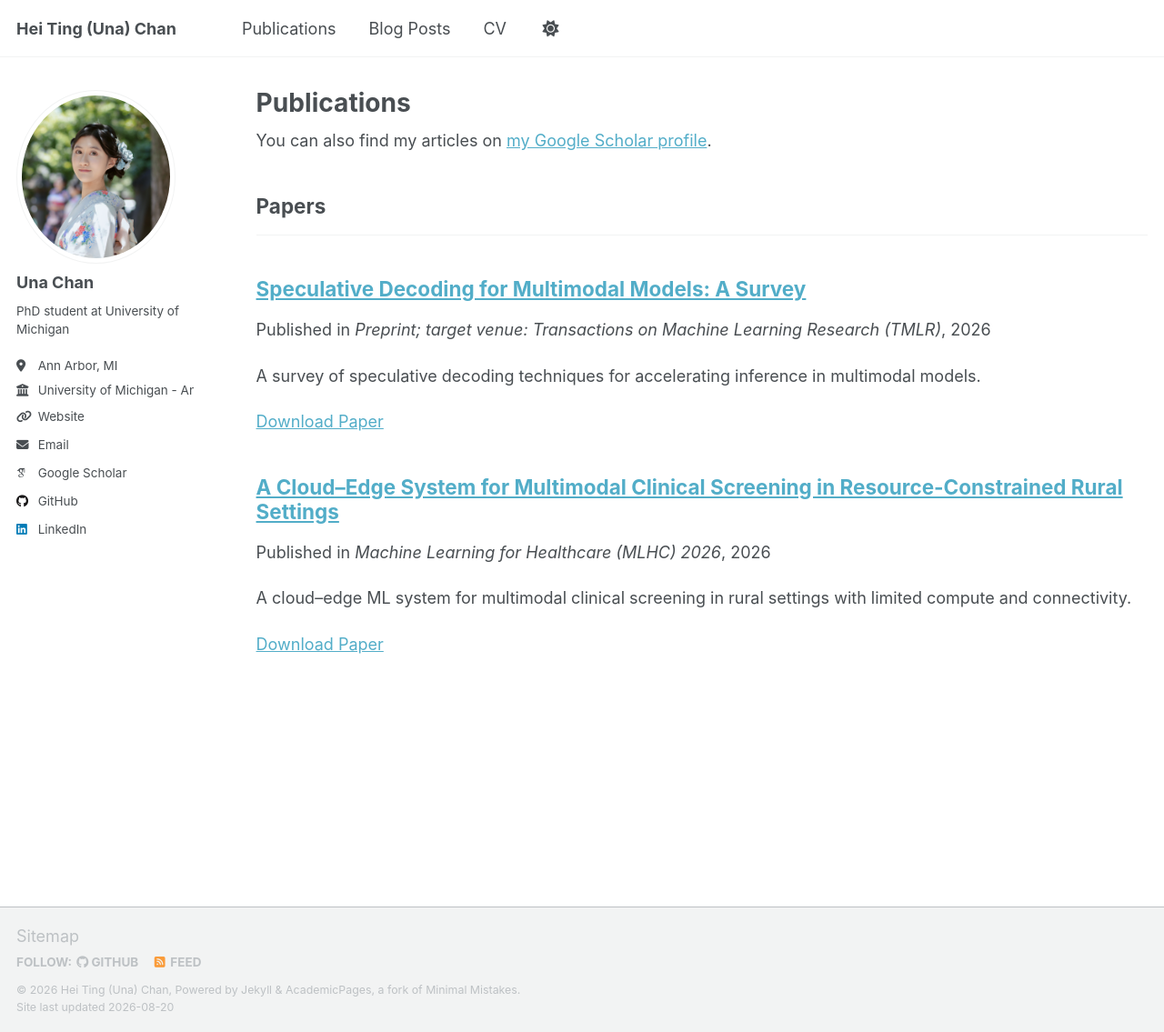
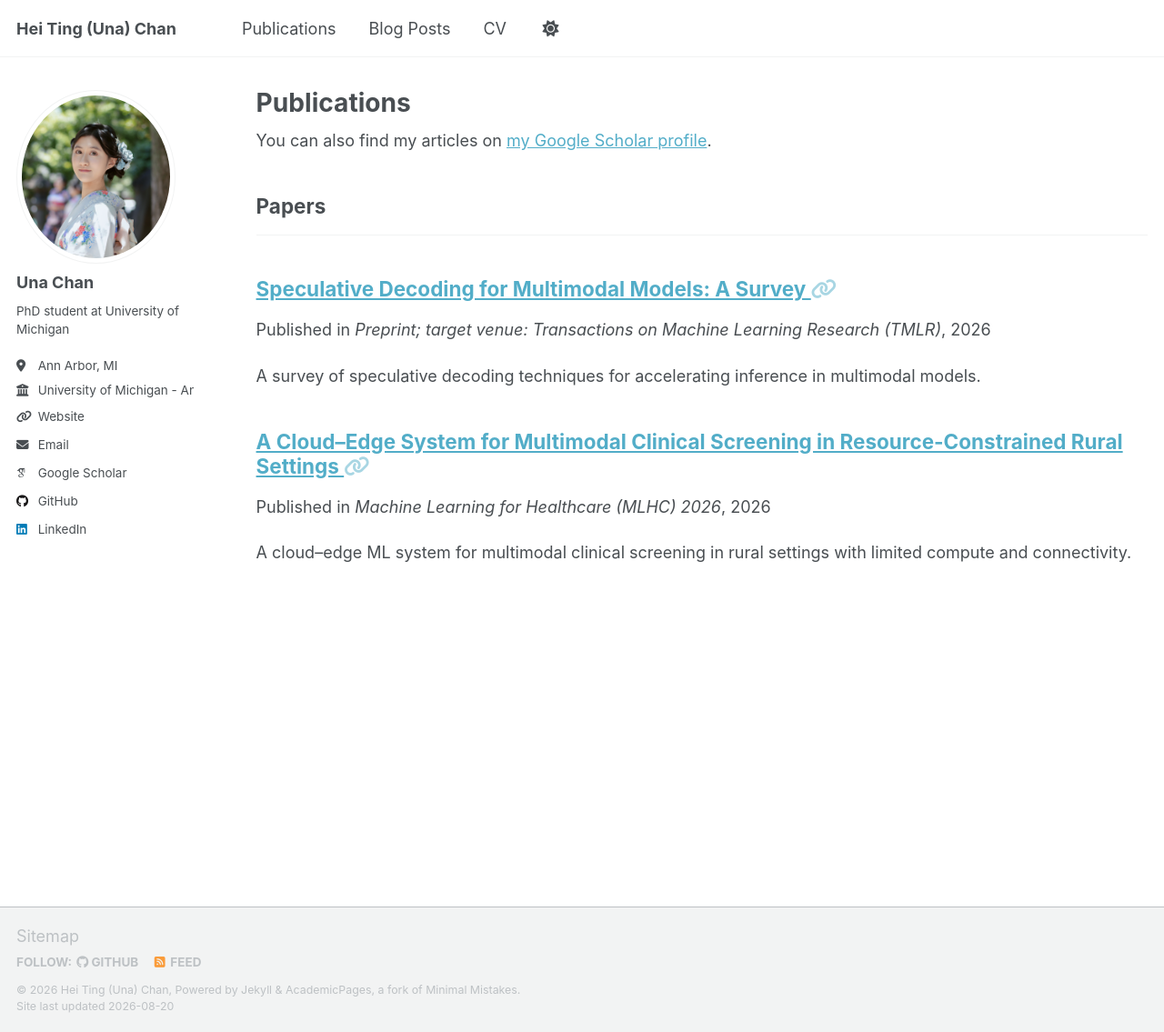
Before and after one commit to unachanht/unachanht.github.io, a Jekyll site: the page built from _pages/publications.html, in a window 1280 px wide and 1135 px high. Shown: the whole window at 91% size. Built offline with Jekyll 4.4.1, drawn with Linux system fonts in a browser that asks for light colours; some web fonts are replaced; a script that is not in the unit is left out.

Commit message:
Link publication titles directly to the paper; drop "Download Paper"
In archive listings the title now links to post.link or post.paperurl
(with the permalink icon still pointing at the publication page), and
the separate "Download Paper" link is removed.

Co-Authored-By: Claude Opus 5 <noreply@anthropic.com>
Claude-Session: https://claude.ai/code/session_01NsS9kNsrnScwbAdoc7BxBg

```diff
--- a/_includes/archive-single.html
+++ b/_includes/archive-single.html
@@ -26,9 +26,10 @@
       </div>
     {% endif %}
 
+    {% assign title_link = post.link | default: post.paperurl %}
     <h2 class="archive__item-title" itemprop="headline">
-      {% if post.link %}
-        <a href="{{ post.link }}">{{ title }}</a> <a href="{{ base_path }}{{ post.url }}" rel="permalink"><i class="fa fa-link" aria-hidden="true" title="permalink"></i><span class="sr-only">Permalink</span></a>
+      {% if title_link %}
+        <a href="{{ title_link }}">{{ title }}</a> <a href="{{ base_path }}{{ post.url }}" rel="permalink"><i class="fa fa-link" aria-hidden="true" title="permalink"></i><span class="sr-only">Permalink</span></a>
       {% else %}
         <a href="{{ base_path }}{{ post.url }}" rel="permalink">{{ title }}</a>
       {% endif %}
@@ -53,13 +54,13 @@
     {% endif %}
 
     {% if post.citation and post.paperurl and post.slidesurl and post.bibtexurl %}
-      <p>Recommended citation: {{ post.citation }}<br /><a href="{{ post.paperurl }}">Download Paper</a> | <a href="{{ post.slidesurl }}">Download Slides</a> | <a href="{{ post.bibtexurl }}">Download Bibtex</a></p>
+      <p>Recommended citation: {{ post.citation }}<br /><a href="{{ post.slidesurl }}">Download Slides</a> | <a href="{{ post.bibtexurl }}">Download Bibtex</a></p>
     {% elsif post.citation and post.paperurl and post.slidesurl %}
-      <p>Recommended citation: {{ post.citation }}<br /><a href="{{ post.paperurl }}">Download Paper</a> | <a href="{{ post.slidesurl }}">Download Slides</a></p>
+      <p>Recommended citation: {{ post.citation }}<br /><a href="{{ post.slidesurl }}">Download Slides</a></p>
     {% elsif post.citation and post.paperurl and post.bibtexurl %}
-      <p>Recommended citation: {{ post.citation }}<br /><a href="{{ post.paperurl }}">Download Paper</a> | <a href="{{ post.bibtexurl }}">Download Bibtex</a></p>
+      <p>Recommended citation: {{ post.citation }}<br /><a href="{{ post.bibtexurl }}">Download Bibtex</a></p>
     {% elsif post.citation and post.paperurl %}
-      <p>Recommended citation: {{ post.citation }}<br /><a href="{{ post.paperurl }}">Download Paper</a></p>
+      <p>Recommended citation: {{ post.citation }}</p>
     {% elsif post.citation and post.slidesurl and post.bibtexurl %}
       <p>Recommended citation: {{ post.citation }}<br /><a href="{{ post.slidesurl }}">Download Slides</a> | <a href="{{ post.bibtexurl}}">Download Bibtex</a></p>
     {% elsif post.citation and post.slidesurl %}
@@ -69,9 +70,7 @@
     {% elsif post.citation %}
       <p>Recommended citation: {{ post.citation }}</p>
     {% elsif post.paperurl and post.bibtexurl %}
-      <p><a href=" {{ post.paperurl }} ">Download Paper</a> | <a href="{{ post.bibtexurl }}">Download Bibtex</a></p>
-    {% elsif post.paperurl %}
-      <p><a href=" {{ post.paperurl }} ">Download Paper</a></p>
+      <p><a href="{{ post.bibtexurl }}">Download Bibtex</a></p>
     {% elsif post.slidesurl and post.bibtexurl %}
       <p><a href="{{ post.slidesurl }}">Download Slides</a> | <a href="{{ post.bibtexurl }}">Download Bibtex</a></p>
     {% elsif post.slidesurl %}
```
